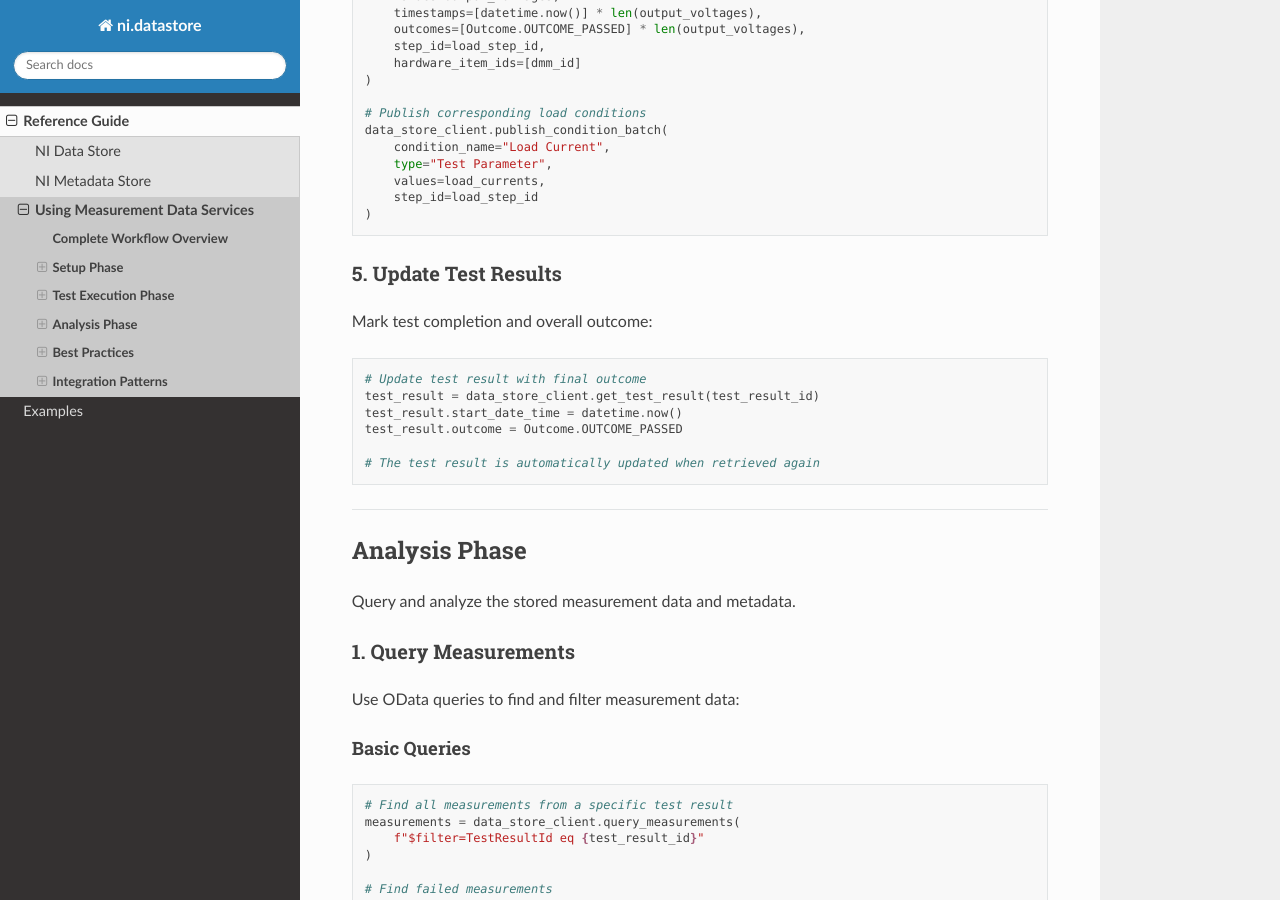
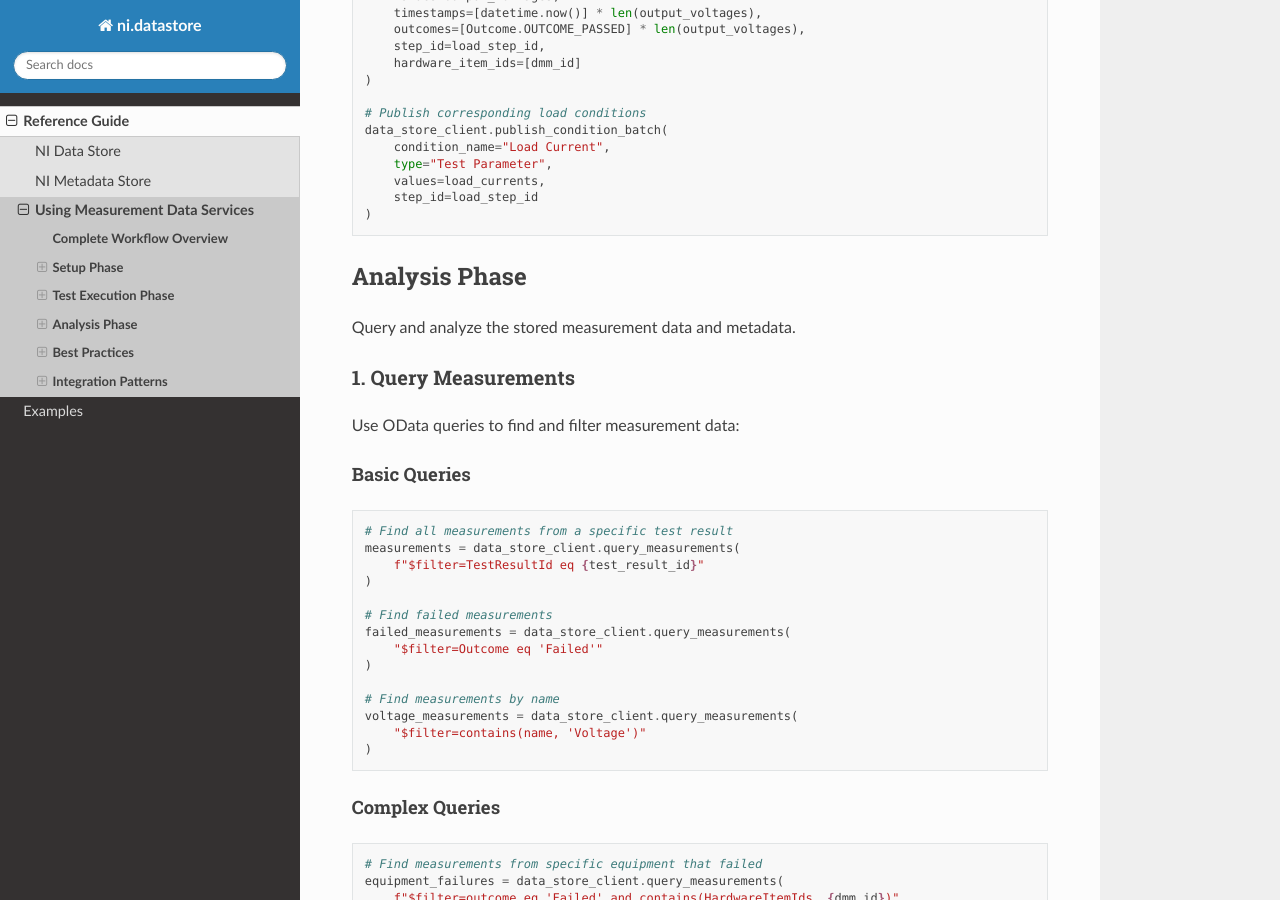
Before and after one commit to ni/datastore-python, a Sphinx documentation site: the page built from docs/reference/using-measurement-data-services.md, in a window 1280 px wide and 900 px high, scrolled down 7618 px. Built offline with Sphinx 7.4.7 and the Read the Docs theme 3.1.0, drawn with Linux system fonts in a browser that asks for light colours; pages that are not in the unit, such as notebooks, are missing from menus; some of the changed text lies outside the part shown.

Commit message:
Address some more minor feedback

````diff
--- a/docs/reference/using-measurement-data-services.md
+++ b/docs/reference/using-measurement-data-services.md
@@ -27,7 +27,7 @@
 
 ```python
 # Create operators
-sarah_id = metadata_store_client.create_operator(Operator(
+sarah = Operator(
     operator_name="Sarah Johnson",
     role="Test Engineer",
     schema_id=schema_id,
@@ -140,7 +141,7 @@
 #### **UUT (Product Definitions)**
 ```python
 # Define the product being tested
-power_supply_uut_id = metadata_store_client.create_uut(Uut(
+power_supply_uut = Uut(
     model_name="PowerSupply v2.1",
     family="Power",
     manufacturers=["ACME Corp"],
@@ -248,16 +250,14 @@
     alias_target=dmm
 )
 
-metadata_store_client.create_alias(Alias(
+metadata_store_client.create_alias(
     alias_name="Lead_Test_Engineer",
-    target_type=AliasTargetType.OPERATOR,
-    target_id=sarah_id
-))
+    alias_target=sarah
+)
 
-metadata_store_client.create_alias(Alias(
+metadata_store_client.create_alias(
     alias_name="Current_PowerSupply_Design",
-    target_type=AliasTargetType.UUT,
-    target_id=power_supply_uut_id
+    alias_target=power_supply_uut
 ))
 ```
 
@@ -402,21 +402,6 @@
 )
 ```
 
-### **5. Update Test Results**
-
-Mark test completion and overall outcome:
-
-```python
-# Update test result with final outcome
-test_result = data_store_client.get_test_result(test_result_id)
-test_result.start_date_time = datetime.now()
-test_result.outcome = Outcome.OUTCOME_PASSED
-
-# The test result is automatically updated when retrieved again
-```
-
----
-
 ## **Analysis Phase**
 
 Query and analyze the stored measurement data and metadata.
@@ -480,11 +465,6 @@
 
 #### **Equipment Usage Tracking**
 ```python
-# Find all hardware items due for calibration
-equipment_due = metadata_store_client.query_hardware_items(
-    "$filter=CalibrationDueDate lt '2024-12-31'"
-)
-
 # Find measurements using specific equipment
 equipment_usage = data_store_client.query_measurements(
     f"$filter=HardwareItems/any(h: h/Id eq {scope_id})"
````
Also changed, not shown: other parts of docs/reference/using-measurement-data-services.md (+4 -2 lines).
